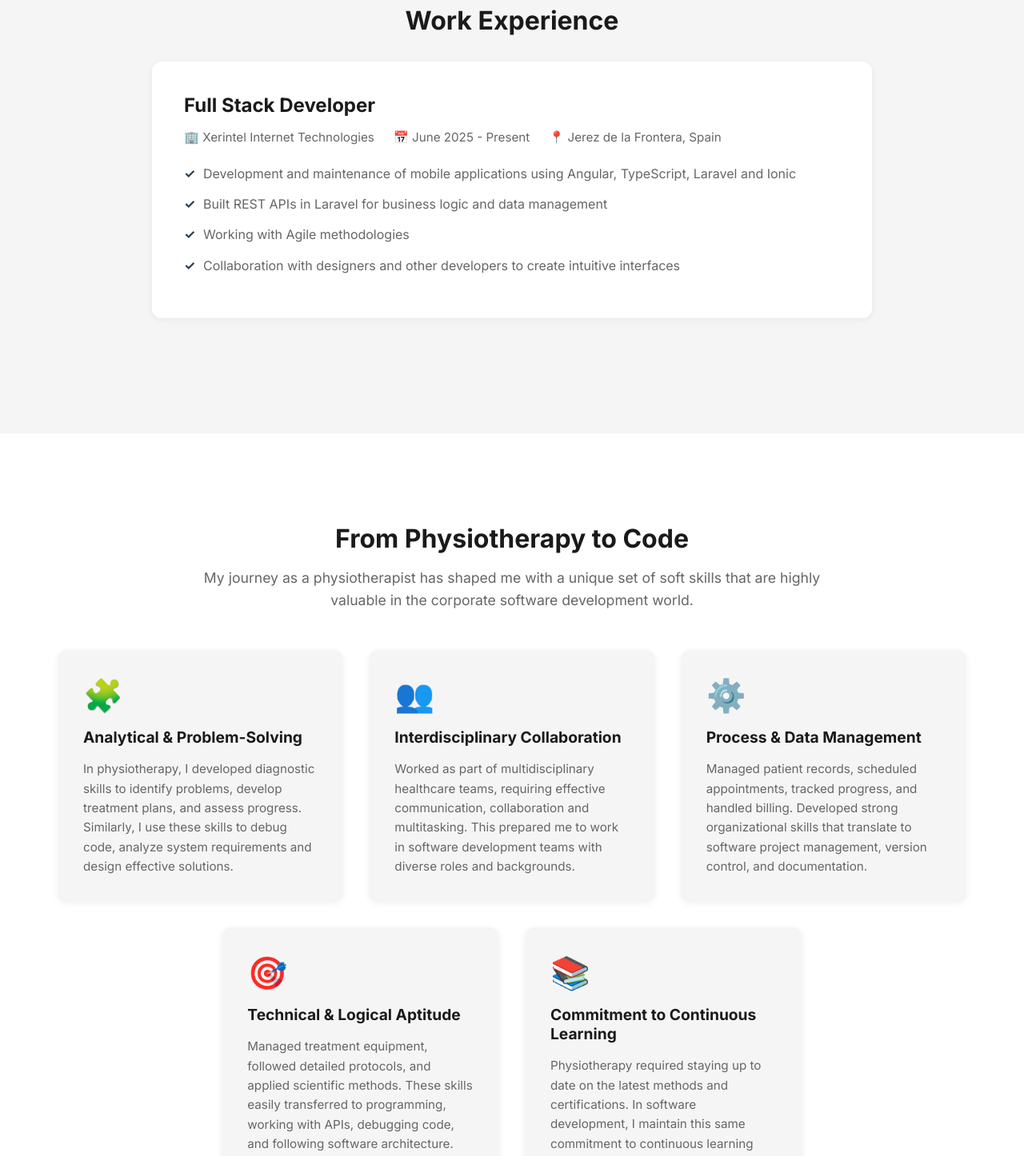
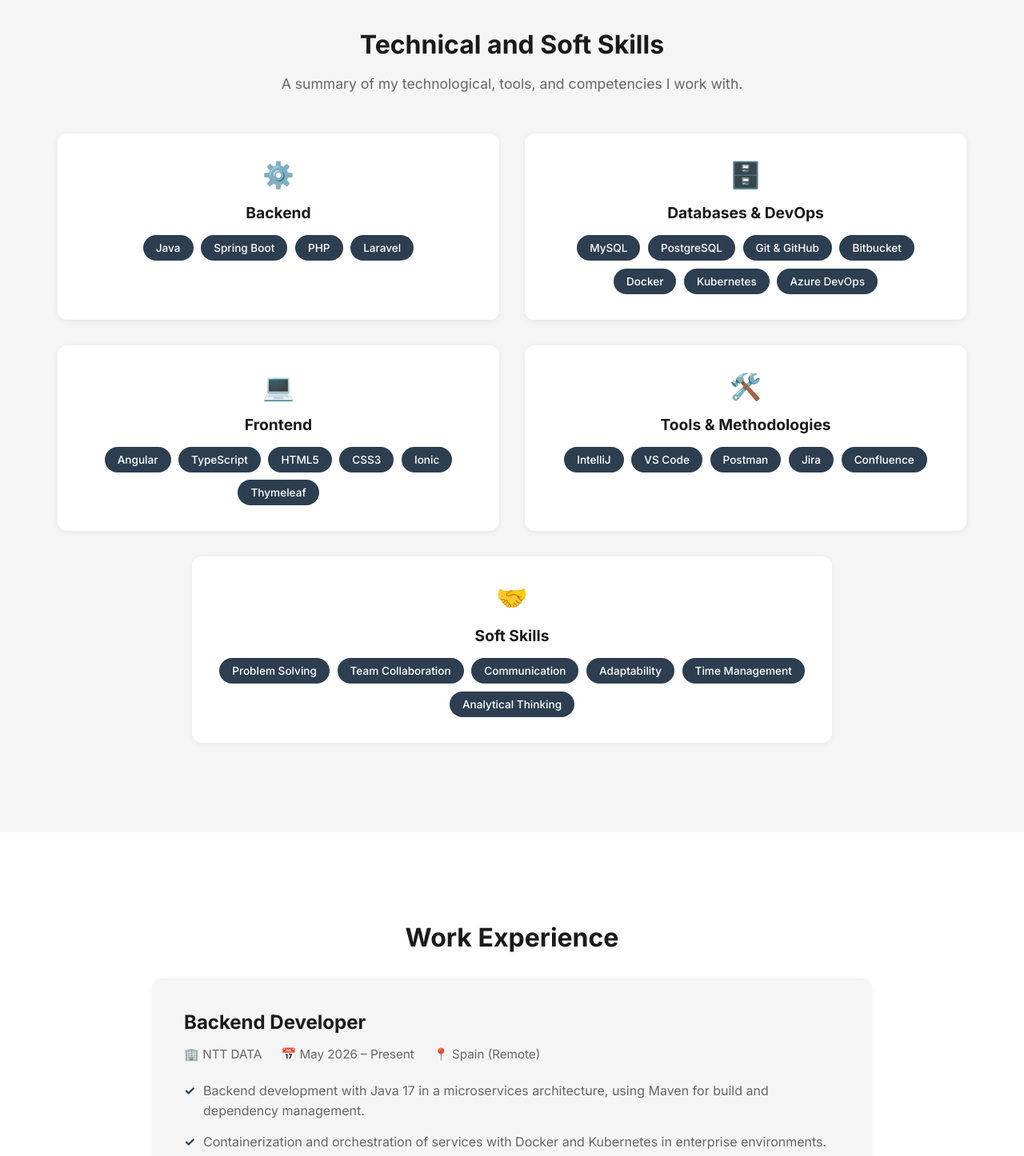
Before and after one commit to jmoreno-dev/josemorenodev.com, a React (Vite) app: page / in a window 1280 px wide. Shown: the part 1330-2776 px from the top of the page at 80% size. Built offline with nearby package versions, Linux system fonts and the light colour scheme.

Commit message:
feat: add new CV and update localization files; refactor components for dynamic data handling and improve styling

```diff
--- a/src/App.css
+++ b/src/App.css
@@ -325,12 +325,12 @@
 
 /* Work Experience Section */
 .experience-section {
-    background-color: var(--primary-bg);
+    background-color: var(--secondary-bg);
     padding: 3rem 0;
 }
 
 .experience-card {
-    background-color: var(--secondary-bg);
+    background-color: var(--primary-bg);
     padding: 2.5rem;
     border-radius: 12px;
     box-shadow: 0 2px 8px rgba(0, 0, 0, 0.06);
@@ -385,7 +385,7 @@
 
 /* From Physiotherapy to Code Section */
 .transition-section {
-    background-color: var(--secondary-bg);
+    background-color: var(--primary-bg);
     padding: 3rem 0;
 }
 
@@ -408,7 +408,7 @@
 }
 
 .skill-card {
-    background-color: var(--primary-bg);
+    background-color: var(--secondary-bg);
     padding: 2rem;
     border-radius: 12px;
     box-shadow: 0 2px 8px rgba(0, 0, 0, 0.06);
--- a/src/App.jsx
+++ b/src/App.jsx
@@ -15,9 +15,9 @@
       <Navbar />
       <Hero />
       <ProfileSection />
+      <TechSkills />
       <Experience />
       <Transition />
-      <TechSkills />
       <Projects />
       <Contact />
       <Footer />
--- a/src/components/Experience.jsx
+++ b/src/components/Experience.jsx
@@ -1,27 +1,28 @@
 import { useTranslation } from 'react-i18next'
 
 function Experience() {
-    const { t, i18n } = useTranslation()
-    const currentLang = i18n.language
-    const responsibilities = t(`experience.responsibilities`, { returnObjects: true })
+    const { t } = useTranslation()
+    const experienceItems = t('experience.items', { returnObjects: true })
 
     return (
         <section id="experience" className="experience-section">
             <div className="section-container">
                 <h2 className="section-title">{t('experience.title')}</h2>
-                <div className="experience-card">
-                    <h3 className="experience-title">{t('experience.jobTitle')}</h3>
-                    <div className="experience-details">
-                        <span className="experience-company">🏢 {t('experience.company')}</span>
-                        <span className="experience-date">📅 {t('experience.date')}</span>
-                        <span className="experience-location">📍 {t('experience.location')}</span>
+                {Array.isArray(experienceItems) && experienceItems.map((item, index) => (
+                    <div key={`${item.company}-${index}`} className="experience-card">
+                        <h3 className="experience-title">{item.jobTitle}</h3>
+                        <div className="experience-details">
+                            <span className="experience-company">🏢 {item.company}</span>
+                            <span className="experience-date">📅 {item.date}</span>
+                            <span className="experience-location">📍 {item.location}</span>
+                        </div>
+                        <ul className="experience-list">
+                            {Array.isArray(item.responsibilities) && item.responsibilities.map((responsibility, responsibilityIndex) => (
+                                <li key={`${index}-${responsibilityIndex}`}>{responsibility}</li>
+                            ))}
+                        </ul>
                     </div>
-                    <ul className="experience-list">
-                        {Array.isArray(responsibilities) && responsibilities.map((responsibility, index) => (
-                            <li key={index}>{responsibility}</li>
-                        ))}
-                    </ul>
-                </div>
+                ))}
             </div>
         </section>
     )
--- a/src/components/Hero.jsx
+++ b/src/components/Hero.jsx
@@ -13,7 +13,7 @@
                         {t('hero.description')}
                     </p>
                     <div className="hero-buttons">
-                        <a href="/Jose_Antonio_Moreno_Marin.pdf" download className="btn-download">
+                        <a href="/CV_Jose_Antonio_Moreno_Marin_06-26.pdf" download className="btn-download">
                             <svg xmlns="http://www.w3.org/2000/svg" width="20" height="20" fill="none" viewBox="0 0 20 20"><path fill="currentColor" d="M10 13 6 9h3V3h2v6h3zm-7 4h14v2H3z" /></svg>
                             {t('hero.downloadCV')}
                         </a>
--- a/src/components/Navbar.jsx
+++ b/src/components/Navbar.jsx
@@ -17,8 +17,8 @@
                 </div>
                 <ul className="nav-links">
                     <li><a href="#about">{t('nav.about')}</a></li>
+                    <li><a href="#skills">{t('nav.skills')}</a></li>
                     <li><a href="#experience">{t('nav.experience')}</a></li>
-                    <li><a href="#skills">{t('nav.skills')}</a></li>
                     <li><a href="#projects">{t('nav.projects')}</a></li>
                 </ul>
                 <div className="nav-actions">
--- a/src/components/Projects.jsx
+++ b/src/components/Projects.jsx
@@ -9,7 +9,7 @@
             image: 'https://images.unsplash.com/photo-1517694712202-14dd9538aa97?w=600&h=400&fit=crop',
             titleKey: 'projects.project4Title',
             descKey: 'projects.project4Description',
-            badges: ['Java 21', 'Spring Boot', 'Spring Security', 'PostgreSQL', 'Docker', 'JUnit 5', 'Mockito', 'Flyway', 'Swagger', 'AWS'],
+            badges: ['Java 21', 'Spring Boot 4', 'Spring Security', 'PostgreSQL', 'Docker', 'JUnit 5', 'Mockito', 'Flyway', 'Swagger'],
             githubLink: 'https://github.com/jmoreno-dev/training-api'
         },
         {
@@ -17,7 +17,7 @@
             image: 'https://images.unsplash.com/photo-1555066931-4365d14bab8c?w=600&h=400&fit=crop',
             titleKey: 'projects.project3Title',
             descKey: 'projects.project3Description',
-            badges: ['Java', 'Spring Boot', 'MySQL', 'Swagger'],
+            badges: ['Java 17', 'Spring Boot 3', 'MySQL', 'Swagger'],
             githubLink: 'https://github.com/jmoreno-dev/product-manager'
         }
     ]
--- a/src/components/TechSkills.jsx
+++ b/src/components/TechSkills.jsx
@@ -14,19 +14,19 @@
             id: 'databases',
             icon: '🗄️',
             title: 'skills.databases',
-            badges: ['MySQL', 'Git & GitHub', 'Bitbucket', 'Docker']
+            badges: ['MySQL', 'PostgreSQL', 'Git & GitHub', 'Bitbucket', 'Docker', 'Kubernetes', 'Azure DevOps']
         },
         {
             id: 'frontend',
             icon: '💻',
             title: 'skills.frontend',
-            badges: ['Angular', 'TypeScript', 'HTML5', 'CSS3', 'Ionic']
+            badges: ['Angular', 'TypeScript', 'HTML5', 'CSS3', 'Ionic', 'Thymeleaf']
         },
         {
             id: 'tools',
             icon: '🛠️',
             title: 'skills.tools',
-            badges: ['Figma', 'IntelliJ', 'Android Studio', 'VS Code', 'Postman', 'Microsoft Teams', 'Jira']
+            badges: ['IntelliJ', 'VS Code', 'Postman', 'Jira', 'Confluence']
         },
         {
             id: 'softSkills',
--- a/src/components/Transition.jsx
+++ b/src/components/Transition.jsx
@@ -5,10 +5,8 @@
 
     const transitionCards = [
         { id: 1, icon: "🧩", title: 'transition.card1Title', text: 'transition.card1Text' },
-        { id: 2, icon: "👥", title: 'transition.card2Title', text: 'transition.card2Text' },
-        { id: 3, icon: "⚙️", title: 'transition.card3Title', text: 'transition.card3Text' },
-        { id: 4, icon: "🎯", title: 'transition.card4Title', text: 'transition.card4Text' },
-        { id: 5, icon: "📚", title: 'transition.card5Title', text: 'transition.card5Text' }
+        { id: 2, icon: "⚙️", title: 'transition.card3Title', text: 'transition.card3Text' },
+        { id: 3, icon: "📚", title: 'transition.card5Title', text: 'transition.card5Text' }
     ]
 
     return (
--- a/src/locales/en.json
+++ b/src/locales/en.json
@@ -9,27 +9,42 @@
     },
     "hero": {
         "title": "JOSÉ ANTONIO MORENO MARÍN",
-        "subtitle": "Full Stack Developer",
-        "description": "Full Stack Developer with a strong focus on Backend using Java and Spring Boot. Specialized in building scalable and efficient solutions, bringing value to every phase of the software development lifecycle with exceptional problem-solving adaptability.",
+        "subtitle": "Backend developer | Full Stack Developer",
+        "description": "Java backend developer with previous full stack experience using Angular and Laravel. Specialized in building scalable and efficient solutions, bringing value to every phase of the software development lifecycle with exceptional problem-solving adaptability.",
         "downloadCV": "Download CV",
         "contactMe": "Contact Me"
     },
     "profile": {
         "title": "Professional Profile",
-        "description": "Full stack developer with experience in Angular, Java, Spring Boot, TypeScript, and Laravel. I quickly integrate into new projects and teams, offering a different perspective thanks to my background in physiotherapy. I stand out for my ability to communicate complex technical concepts in a clear and accessible way, facilitating collaboration between technical and non-technical teams. Always committed to continuous learning and delivering quality code, which I now apply to full-stack development."
+        "description": "Software engineer with experience designing and developing scalable RESTful APIs, microservices architectures, and containerized deployments with Docker and Kubernetes. Specialized in Java and Spring Boot for backend development, with previous experience in Angular, TypeScript, and Laravel. Proven experience building complex business logic, modeling relational databases, automated testing with JUnit and Mockito, and CI/CD pipelines with Docker and GitHub Actions. I quickly integrate into new teams, bring a different perspective thanks to my physiotherapy background, and focus on Clean Code and system performance."
     },
     "experience": {
         "title": "Work Experience",
         "label": "Professional Experience",
-        "jobTitle": "Full Stack Developer",
-        "company": "Xerintel Internet Technologies",
-        "date": "June 2025 - Present",
-        "location": "Jerez de la Frontera, Spain",
-        "responsibilities": [
-            "Development and maintenance of mobile applications using Angular, TypeScript, Laravel and Ionic",
-            "Built REST APIs in Laravel for business logic and data management",
-            "Working with Agile methodologies",
-            "Collaboration with designers and other developers to create intuitive interfaces"
+        "items": [
+            {
+                "jobTitle": "Backend Developer",
+                "company": "NTT DATA",
+                "date": "May 2026 – Present",
+                "location": "Spain (Remote)",
+                "responsibilities": [
+                    "Backend development with Java 17 in a microservices architecture, using Maven for build and dependency management.",
+                    "Containerization and orchestration of services with Docker and Kubernetes in enterprise environments.",
+                    "Management and optimization of relational databases with MySQL in production environments."
+                ]
+            },
+            {
+                "jobTitle": "Software Engineer",
+                "company": "Xerintel Internet Technologies",
+                "date": "June 2025 – May 2026",
+                "location": "Spain (Remote)",
+                "responsibilities": [
+                    "Design and development of scalable RESTful APIs with Laravel/PHP, defining clear data contracts and optimizing SQL queries in relational databases for high-traffic applications.",
+                    "Frontend development with Angular, TypeScript, and Ionic, ensuring efficient integration between server logic and UI and optimizing HTTP request performance.",
+                    "E2E view in Agile teams: holistic perspective of the software lifecycle, enabling technical communication between the data layer and modular views in cross-platform applications.",
+                    "Android client implementation with Java."
+                ]
+            }
         ]
     },
     "skills": {
@@ -46,7 +61,7 @@
         "label": "My Work",
         "subtitle": "Here are some projects I've worked on. Feel free to explore them.",
         "project3Title": "Product management API",
-        "project3Description": "A backend API for product management built with Java and Spring Boot. Features category management, full CRUD operations and API documentation with Swagger. Uses MySQL for data persistence.",
+        "project3Description": "A backend API for product management built with Java 17 and Spring Boot. Features category management, full CRUD operations and API documentation with Swagger. Uses MySQL for data persistence.",
         "project4Title": "Training API",
         "project4Description": "A REST API for powerbuilding and fitness coaching management. Features a rich domain model (avoiding the anemic model anti-pattern), zero-trust validations and secure authentication with JWT. Currently in development, with domain models and unit tests already implemented."
     },
@@ -55,12 +70,8 @@
         "subtitle": "My journey as a physiotherapist has shaped me with a unique set of soft skills that are highly valuable in the corporate software development world.",
         "card1Title": "Analytical & Problem-Solving",
         "card1Text": "In physiotherapy, I developed diagnostic skills to identify problems, develop treatment plans, and assess progress. Similarly, I use these skills to debug code, analyze system requirements and design effective solutions.",
-        "card2Title": "Interdisciplinary Collaboration",
-        "card2Text": "Worked as part of multidisciplinary healthcare teams, requiring effective communication, collaboration and multitasking. This prepared me to work in software development teams with diverse roles and backgrounds.",
         "card3Title": "Process & Data Management",
         "card3Text": "Managed patient records, scheduled appointments, tracked progress, and handled billing. Developed strong organizational skills that translate to software project management, version control, and documentation.",
-        "card4Title": "Technical & Logical Aptitude",
-        "card4Text": "Managed treatment equipment, followed detailed protocols, and applied scientific methods. These skills easily transferred to programming, working with APIs, debugging code, and following software architecture.",
         "card5Title": "Commitment to Continuous Learning",
         "card5Text": "Physiotherapy required staying up to date on the latest methods and certifications. In software development, I maintain this same commitment to continuous learning amidst a constantly evolving technological landscape."
     },
--- a/src/locales/es.json
+++ b/src/locales/es.json
@@ -9,27 +9,42 @@
     },
     "hero": {
         "title": "JOSÉ ANTONIO MORENO MARÍN",
-        "subtitle": "Desarrollador Full Stack",
-        "description": "Desarrollador Full Stack con fuerte enfoque en Backend usando Java y Spring Boot. Especializado en crear soluciones escalables y eficientes, aportando valor en cada fase del ciclo de vida del software con una excepcional capacidad de adaptación resolutiva.",
+        "subtitle": "Backend developer | Full Stack Developer",
+        "description": "Java backend developer con experiencia previa como full stack con Angular y Laravel. Especializado en crear soluciones escalables y eficientes, aportando valor en cada fase del ciclo de vida del software con una excepcional capacidad de adaptación resolutiva.",
         "downloadCV": "Descargar CV",
         "contactMe": "Contacto"
     },
     "profile": {
         "title": "Perfil Profesional",
-        "description": "Desarrollador full stack con experiencia en Angular, Java, Spring Boot, TypeScript y Laravel. Me integro rápidamente en nuevos proyectos y equipos, ofreciendo una perspectiva diferente gracias a mi formación en fisioterapia. Destaco por mi capacidad para comunicar conceptos técnicos complejos de forma clara y accesible, facilitando la colaboración entre equipos técnicos y no técnicos. Siempre comprometido con el aprendizaje continuo y la entrega de código de calidad, que ahora aplico al desarrollo full-stack."
+        "description": "Ingeniero de software con experiencia en diseño y desarrollo de APIs RESTful escalables, arquitecturas de microservicios y despliegues contenerizados con Docker y Kubernetes. Especializado en Java y Spring Boot para desarrollo backend, con experiencia previa en Angular, TypeScript y Laravel. He trabajado en construcción de lógica de negocio compleja, modelado de bases de datos relacionales, testing automatizado con JUnit y Mockito, y pipelines CI/CD con Docker y GitHub Actions. Me integro rápidamente en nuevos equipos, aporto una perspectiva distinta gracias a mi formación en fisioterapia y estoy orientado a Clean Code y rendimiento del sistema."
     },
     "experience": {
         "title": "Experiencia Laboral",
         "label": "Experiencia Profesional",
-        "jobTitle": "Desarrollador Full Stack",
-        "company": "Xerintel Internet Technologies",
-        "date": "Junio 2025 - Presente",
-        "location": "Jerez de la Frontera, España",
-        "responsibilities": [
-            "Desarrollo y mantenimiento de aplicaciones móviles con Angular, TypeScript, Laravel e Ionic",
-            "Construcción de API REST en Laravel para la lógica empresarial y gestión de datos",
-            "Trabajo con metodologías Agile",
-            "Colaboración con diseñadores y otros desarrolladores para crear interfaces intuitivas"
+        "items": [
+            {
+                "jobTitle": "Backend Developer",
+                "company": "NTT DATA",
+                "date": "Mayo 2026 – Actualidad",
+                "location": "España (Remoto)",
+                "responsibilities": [
+                    "Desarrollo backend con Java 17 en arquitectura de microservicios, trabajando con Maven como herramienta de construcción y gestión de dependencias.",
+                    "Contenerización y orquestación de servicios con Docker y Kubernetes en entornos empresariales.",
+                    "Gestión y optimización de bases de datos relacionales con MySQL en entornos de producción."
+                ]
+            },
+            {
+                "jobTitle": "Software Engineer",
+                "company": "Xerintel Internet Technologies",
+                "date": "Junio 2025 – Mayo 2026",
+                "location": "España (Remoto)",
+                "responsibilities": [
+                    "Diseño y desarrollo de APIs RESTful escalables con Laravel/PHP, definiendo contratos de datos claros y optimizando consultas SQL en bases de datos relacionales para aplicaciones de alto tráfico.",
+                    "Desarrollo frontend con Angular, TypeScript e Ionic, asegurando integración eficiente entre lógica de servidor e interfaz de usuario y optimizando el rendimiento de peticiones HTTP.",
+                    "Visión E2E en equipos Agile: perspectiva integral del ciclo de vida del software, facilitando comunicación técnica entre capa de datos y vistas modulares en aplicaciones multiplataforma.",
+                    "Implementación de cliente Android con Java."
+                ]
+            }
         ]
     },
     "skills": {
@@ -37,7 +52,7 @@
         "subtitle": "Un resumen de mis competencias tecnológicas, herramientas y habilidades con las que trabajo.",
         "frontend": "Frontend",
         "backend": "Backend",
-        "databases": "Bases de Datos y DevOps",
+        "databases": "Datos y DevOps",
         "tools": "Herramientas y Metodologías",
         "softSkills": "Habilidades Blandas"
     },
@@ -46,7 +61,7 @@
         "label": "Mis Trabajos",
         "subtitle": "Aquí hay algunos proyectos en los que he trabajado. Siéntete libre de explorarlos.",
         "project3Title": "API de gestión de productos",
-        "project3Description": "Una API backend para la gestión de productos desarrollada con Java y Spring Boot. Cuenta con gestión de categorías, operaciones CRUD completas y documentación de API con Swagger. Utiliza MySQL para la persistencia de datos.",
+        "project3Description": "Una API backend para la gestión de productos desarrollada con Java 17 y Spring Boot. Cuenta con gestión de categorías, operaciones CRUD completas y documentación de API con Swagger. Utiliza MySQL para la persistencia de datos.",
         "project4Title": "API de entrenamiento",
         "project4Description": "Una API REST para la gestión de entrenamientos y powerbuilding. Destaca por su modelo de dominio enriquecido (evitando el antipatrón de modelo anémico), validaciones zero-trust y autenticación segura con JWT. Actualmente en desarrollo, con los modelos de dominio y test unitarios ya implementados."
     },
@@ -55,12 +70,8 @@
         "subtitle": "Mi trayectoria como fisioterapeuta me ha moldeado con un conjunto único de habilidades blandas que son muy valiosas en el mundo del desarrollo de software corporativo.",
         "card1Title": "Análisis y Resolución de Problemas",
         "card1Text": "En fisioterapia, desarrollé habilidades de diagnóstico para identificar problemas, desarrollar planes de tratamiento y evaluar el progreso. De manera similar, uso estas habilidades para depurar código, analizar requisitos del sistema y diseñar soluciones efectivas.",
-        "card2Title": "Colaboración Interdisciplinaria",
-        "card2Text": "Trabajé como parte de equipos multidisciplinarios de salud, lo que requería comunicación efectiva, colaboración y multitarea. Esto me preparó para trabajar en equipos de desarrollo de software con roles y antecedentes diversos.",
         "card3Title": "Gestión de Procesos y Datos",
         "card3Text": "Administré registros de pacientes, programé citas, hice seguimiento del progreso y manejé facturación. Desarrollé sólidas habilidades organizativas que se traducen en gestión de proyectos de software, control de versiones y documentación.",
-        "card4Title": "Aptitud Técnica y Lógica",
-        "card4Text": "Administré equipos de tratamiento, seguí protocolos detallados y apliqué métodos científicos. Estas habilidades se trasladaron fácilmente a la programación, trabajar con APIs, depuración de código y arquitectura de software.",
         "card5Title": "Compromiso con el Aprendizaje Continuo",
         "card5Text": "La fisioterapia requería mantenerse actualizado sobre los últimos métodos y certificaciones. En desarrollo de software, mantengo este mismo compromiso con el aprendizaje continuo en medio de un panorama tecnológico en constante evolución."
     },
```
Also changed, not shown: 2 other files (tests, documents, lock files or other folders).
